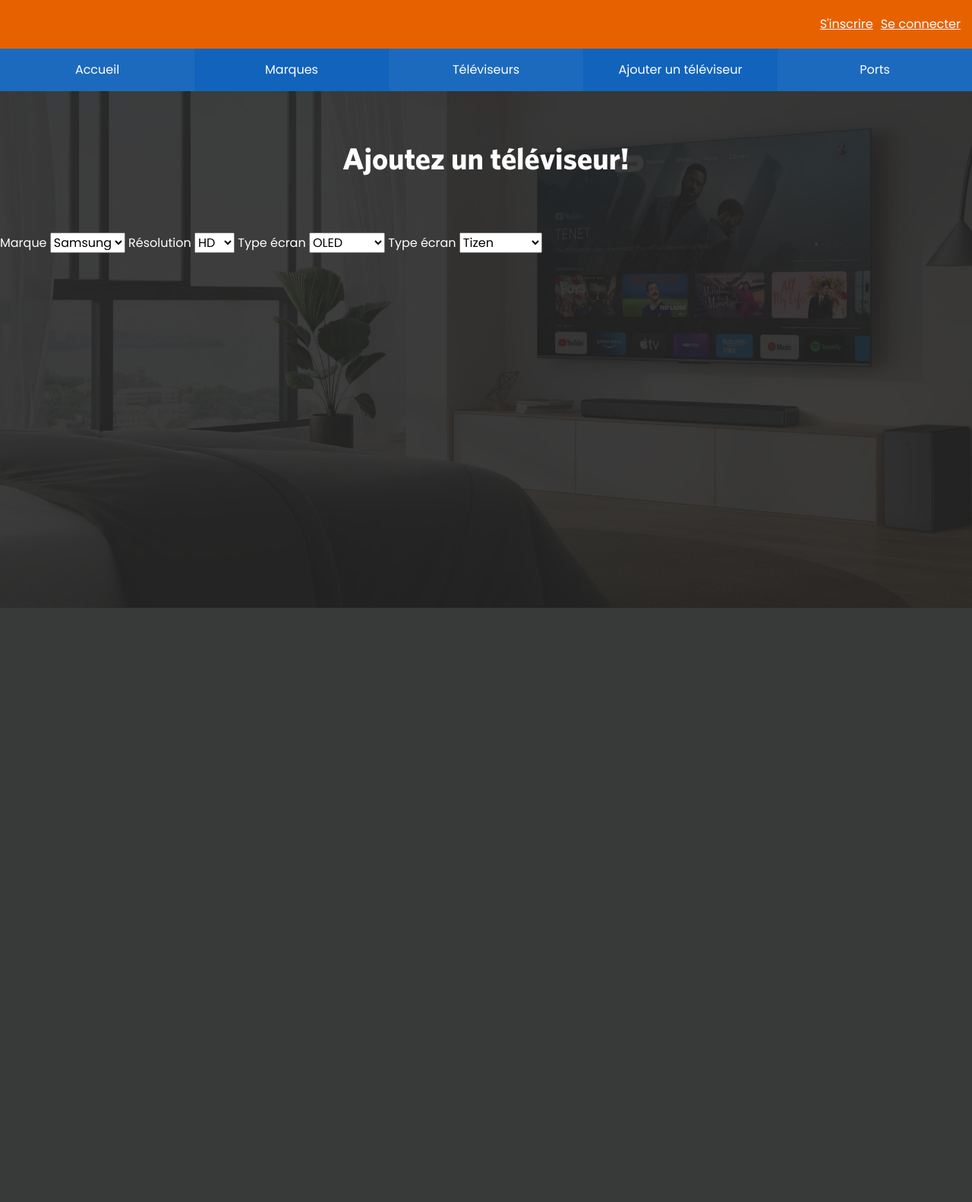
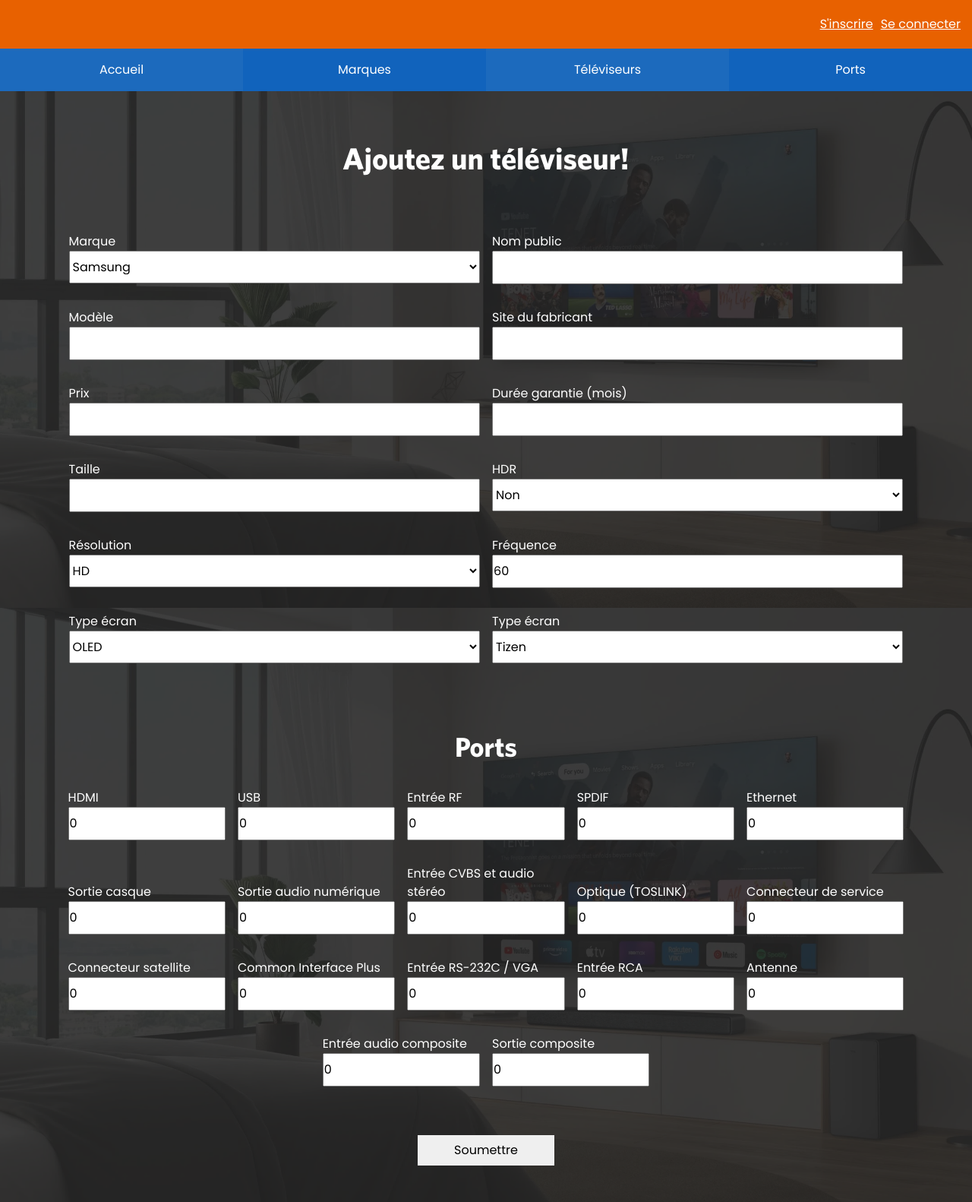
Before and after one commit to Archidoc142/Projet-Web, a PHP site: page /ajout-televiseur in a window 1280 px wide. Shown: the whole page at 76% size. Before the commit the page ends 800 px from the top, so only its background shows below. Run offline with PHP 8.4, Linux system fonts and the light colour scheme; data comes from the database, SQL or seed files in the repository.

Commit message:
Revert "Merge branch 'main' into hicham"
This reverts commit d99cd306d5272b94319f883b5a1cbbc81e657bc6, reversing
changes made to 9575b2f45800e9a194011f06af9bd20a7b7911b6.

```diff
--- a/ajout-televiseur.php
+++ b/ajout-televiseur.php
@@ -5,9 +5,20 @@
 <main>
     <div class="page-title">
         <h1>Ajoutez un téléviseur!</h1>
+        <?php
+            if(isset($_POST['action']) && $_POST['action'] == "ajout")
+            {
+                $televiseurManager->addTeleviseur($_POST);
+                echo "<h2>Téléviseur ajouté(?)</h2>";
+            }
+            else {
+        ?>
     </div>
 
-    <form action="ajout-televiseur" method="post">
+    <form action="ajout-televiseur" method="post" id="ajout">
+
+        <div class="inputs">
+            <div class="input">
                 <label for="marque">Marque</label>
                 <select name="marque" id="marque">
                 <?php
@@ -18,7 +29,47 @@
                 <?php }
                 ?>
                 </select>
+            </div>
 
+            <div class="input">
+                <label for="nom">Nom public</label>
+                <input type="text" name="nom" id="nom" required>
+            </div>
+
+            <div class="input">
+                <label for="modele">Modèle</label>
+                <input type="text" name="modele" id="modele" required>
+            </div>
+
+            <div class="input">
+            <label for="lien">Site du fabricant</label>
+            <input type="url" name="lien" id="lien" required>
+            </div>
+
+            <div class="input">
+                <label for="prix">Prix</label>
+                <input type="number" name="prix" id="prix" min="1" step="0.01" required>
+            </div>
+
+            <div class="input">
+            <label for="garantie">Durée garantie (mois)</label>
+            <input type="number" name="garantie" id="garantie" min="0" max="480" required>
+            </div>
+
+            <div class="input">
+            <label for="taille">Taille</label>
+            <input type="number" name="taille" id="taille" min="20" max="146" required>
+            </div>
+
+            <div class="input">
+                <label for="hdr">HDR</label>
+                <select name="hdr" id="hdr">
+                    <option value="0" selected="selected">Non</option>
+                    <option value="1">Oui</option>
+                </select>
+            </div>
+
+            <div class="input">
                 <label for="resolution">Résolution</label>
                 <select name="resolution" id="resolution">
                 <?php
@@ -29,7 +80,14 @@
                 <?php }
                 ?>
                 </select>
+            </div>
 
+            <div class="input">
+                <label for="frequence">Fréquence</label>
+                <input type="number" name="frequence" id="frequence" min="60" max="480" value="60" required>
+            </div>
+
+            <div class="input">
                 <label for="type_ecran">Type écran</label>
                 <select name="type_ecran" id="type_ecran">
                 <?php
@@ -40,9 +98,11 @@
                 <?php }
                 ?>
                 </select>
+            </div>
 
+            <div class="input">
                 <label for="os">Type écran</label>
-        <select name="os" id="type_ecran">
+                <select name="os" id="os">
                 <?php
                     $systemes = $televiseurManager->getOSes();
                     foreach($systemes as $os) {?>
@@ -51,8 +111,28 @@
                 <?php }
                 ?>
                 </select>
+            </div>
+        </div>
+
+        <h3>Ports</h3>
+        <div class="ports">
+            <?php
+                $ports = $televiseurManager->getAllPorts();
+                foreach($ports as $port) {?>
+                    <div class="port">
+                        <label for="<?= $port[0]?>"><?= $port[1]?></label>
+                        <input type="number" name="<?= $port[0]?>" id="<?= $port[0]?>" min="0" max="15" value="0" required>
+                    </div>
+            <?php }
+            ?>
+        </div>
+
+        <input type="hidden" name="action" value="ajout">
+        <button type="submit">Soumettre</button>
 
     </form>
+    <?php }
+    ?>
 </main>
 
 <?php
--- a/article.php
+++ b/article.php
@@ -20,7 +20,7 @@ if (isset($_REQUEST['commentaire'])) {
 <main id="article">
     <h1 class="center titleArticle"><?php echo $tv->get_nom()?></h1>
     <div class="containerArticle">
-        <img src='img/tv/<?php echo $tv->get_modele() ?>.png' alt='img_tv' draggable='false'>
+    <img src="img/tv/<?php echo (file_exists("img/tv/" . $tv->get_modele() . ".png")) ? $tv->get_modele() : "generic"; ?>.png" alt="<?= $tv->get_nom();?>">
         <div>
             <h2>Informations générales :</h1>
             <div class="grid3C">
--- a/class/TeleviseurManager.php
+++ b/class/TeleviseurManager.php
@@ -28,7 +28,8 @@
         INNER JOIN marque ON televiseur.id_marque = marque.id
         WHERE .$categorie. = :valeur';
 
-        const INSERT_TELEVISEUR = 'INSERT INTO televiseur VALUES (:modele, :marque, :prix, :frequence, :type_ecran, :hdr, :resolution, :taille, :os, :garantie, :lien)';
+        const INSERT_TELEVISEUR = 'INSERT INTO televiseur VALUES (:modele, :nom, :marque, :prix, :frequence, :type_ecran, :hdr, :resolution, :taille, :os, :garantie, :lien)';
+        const INSERT_TV_PORTS = 'INSERT INTO televiseur_port VALUES (:nb_port, :modele, :id_port)';
 
         const FILTER_TELEVISEUR ='SELECT televiseur.*, marque.nom FROM televiseur
         INNER JOIN marque ON televiseur.id_marque = marque.id
@@ -81,8 +82,45 @@
             return $this->_bdd->query(SELF::SELECT_TYPES_ECRAN)->fetchAll();
         }
 
+        public function addTeleviseur(array $postData)
+        {
+            $ports = array();
 
-        //public function addTeleviseur()
+            for($i = 1; $i <= 17; $i++)
+            {
+                if($postData[$i] != "0")
+                {
+                    array_push($ports, array($i, $postData[$i]));
+                }
+            }
+
+            $query = $this->_bdd->prepare(self::INSERT_TELEVISEUR);
+
+            $query->bindParam(':modele', $postData['modele']);
+            $query->bindParam(':nom', $postData['nom']);
+            $query->bindParam(':marque', $postData['marque']);
+            $query->bindParam(':prix', $postData['prix']);
+            $query->bindParam(':frequence', $postData['frequence']);
+            $query->bindParam(':type_ecran', $postData['type_ecran']);
+            $query->bindParam(':hdr', $postData['hdr'], PDO::PARAM_INT);
+            $query->bindParam(':resolution', $postData['resolution']);
+            $query->bindParam(':taille', $postData['taille'], PDO::PARAM_INT);
+            $query->bindParam(':os', $postData['os']);
+            $query->bindParam(':garantie', $postData['garantie']);
+            $query->bindParam(':lien', $postData['lien']);
+
+            assert($query->execute(), "L'insertion du téléviseur dans la base de données n'a pas fonctionné.");
+
+            foreach($ports as $port)
+            {
+                $query = $this->_bdd->prepare(self::INSERT_TV_PORTS);
+                $query->bindParam(':nb_port', $port[1]);
+                $query->bindParam(':id_port', $port[0]);
+                $query->bindParam(':modele', $postData['modele']);
+
+                assert($query->execute(), "L'insertion des ports du téléviseur dans la base de données n'a pas fonctionné.");
+            }
+        }
 
         public function getTeleviseurs() : array
         {
--- a/css/style.css
+++ b/css/style.css
@@ -939,6 +939,36 @@ main .container-television .desktop{
     object-fit: cover;
 }
 
+#ajout
+{
+  width: 450px;
+  margin: auto;
+}
+
+#ajout label, #ajout input, #ajout select
+{
+  width: 100%;
+}
+
+#ajout input, #ajout select
+{
+  margin-bottom: 16px;
+  padding: 8px 0;
+}
+
+#ajout h3
+{
+  margin-top: 24px;
+}
+
+#ajout button
+{
+  margin: 24px auto 48px auto;
+  display: block;
+  border: none;
+  padding: 8px 48px;
+}
+
 /* Responsive */
 @media only screen and (min-width: 968px) {
   /* General */
@@ -1270,6 +1300,48 @@ main .container-television .desktop{
     {
       width: 50%;
     }
+
+    /* Ajout téléviseur (Hicham) */
+    #ajout
+    {
+      width: 90%;
+    }
+
+    .inputs
+    {
+      display: flex;
+      flex-wrap: wrap;
+      gap: 16px;
+      justify-content: center;
+    }
+
+    .input
+    {
+      width: 47%;
+    }
+
+    .ports
+    {
+      display: flex;
+      gap: 16px;
+      flex-wrap: wrap;
+      align-items: baseline;
+      justify-content: center;
+      padding-bottom: 24px;
+    }
+
+    .port
+    {
+      width: 18%;
+    }
+
+    h3
+    {
+      width: 100%;
+      text-align: center;
+      font-size: 36px;
+      padding: 48px 0 24px 0;
+    }
 }
 
 /* Big Screen */
--- a/inc/header.php
+++ b/inc/header.php
@@ -58,7 +58,9 @@
                 <li><a href="index">Accueil</a></li>
                 <li><a href="marque">Marques</a></li>
                 <li><a href="television">Téléviseurs</a></li>
-                <li><a href="ajout-televiseur">Ajouter un téléviseur</a></li>
+                <?php if (isset($_SESSION['idUser'])) {?>
+                    <li><a href="ajout-televiseur">Ajouter un téléviseur</a></li>
+                <?php } ?>
                 <li><a href="port">Ports</a></li>
             </ul>
         </div>
```
Also changed, not shown: television.php (+5 -3 lines), img/tv/generic.png (added). Lines whose indentation alone changed are shown as unchanged.
